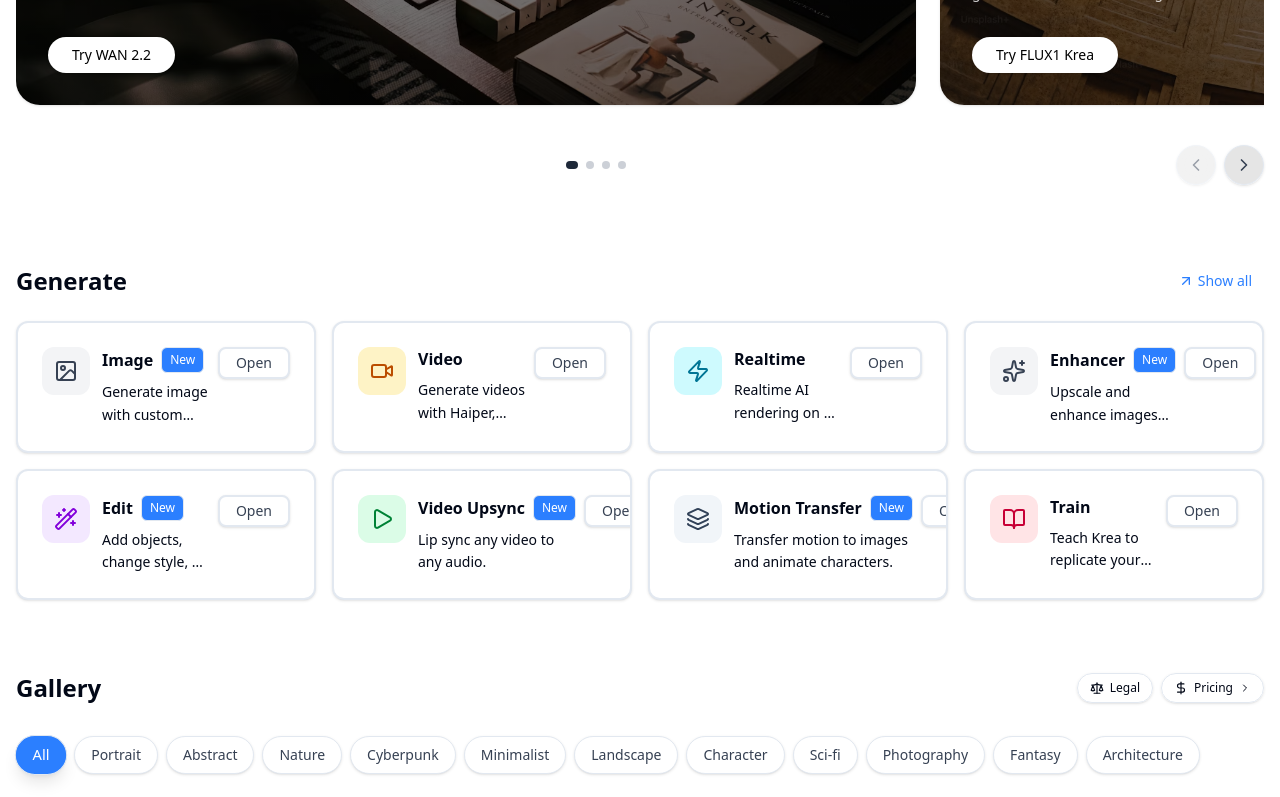
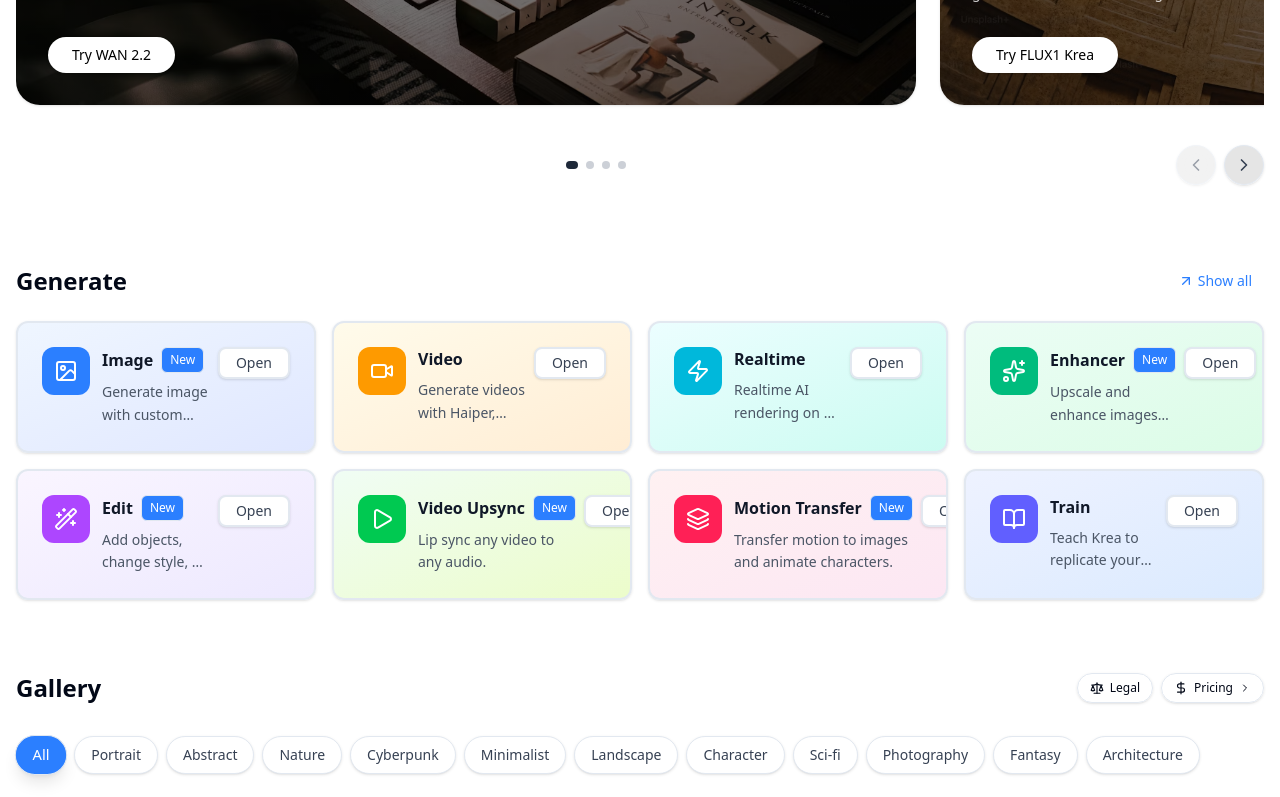
Before and after one commit to war-riz/krea-ai-clone, a Next.js app: page / in a window 1280 px wide. Shown: the part 523-1320 px from the top of the page. Built offline with nearby package versions, Linux system fonts and the light colour scheme.

Commit message:
Update config files

```diff
--- a/src/components/cards/model-cards-grid.tsx
+++ b/src/components/cards/model-cards-grid.tsx
@@ -101,7 +101,7 @@
                       <div className="flex items-center gap-2">
                         <h3 className={cn(
                           "font-semibold text-base transition-colors duration-200 truncate",
-                          "text-white-300 dark:text-black-100",
+                          "text-gray-900 dark:text-gray-100", // Fixed: Valid Tailwind classes
                           hoveredCard === model.id && "text-blue-600 dark:text-blue-400"
                         )}>
                           {model.name}
@@ -119,7 +119,7 @@
                           </Badge>
                         )}
                       </div>
-                      <p className="text-sm text-white-300 dark:text-black-400 leading-relaxed line-clamp-2">
+                      <p className="text-sm text-gray-600 dark:text-gray-400 leading-relaxed line-clamp-2">
                         {model.description}
                       </p>
                     </div>
--- a/src/constants/constants.ts
+++ b/src/constants/constants.ts
@@ -230,10 +230,10 @@
     id: 'image-gen',
     name: 'Image',
     description: 'Generate image with custom styles in Flux and Ideogram.',
-    backgroundColor: 'bg-white dark:bg-gray-800/50',
-    iconWrapper: 'bg-gray-100 dark:bg-gray-700',
+    backgroundColor: 'bg-gradient-to-br from-blue-50 to-indigo-100 dark:from-blue-900/30 dark:to-indigo-900/30',
+    iconWrapper: 'bg-blue-500 dark:bg-blue-600',
     icon: ImageIcon,
-    iconColor: 'text-gray-700 dark:text-gray-300',
+    iconColor: 'text-white',
     isNew: true,
     buttonText: 'Open'
   },
@@ -241,10 +241,10 @@
     id: 'video-gen',
     name: 'Video',
     description: 'Generate videos with Haiper, Pika, Runway, Luma, and more.',
-    backgroundColor: 'bg-white dark:bg-amber-900/20',
-    iconWrapper: 'bg-amber-100 dark:bg-amber-800/50',
+    backgroundColor: 'bg-gradient-to-br from-amber-50 to-orange-100 dark:from-amber-900/30 dark:to-orange-900/30',
+    iconWrapper: 'bg-amber-500 dark:bg-amber-600',
     icon: Video,
-    iconColor: 'text-amber-700 dark:text-amber-400',
+    iconColor: 'text-white',
     isNew: false,
     buttonText: 'Open'
   },
@@ -252,10 +252,10 @@
     id: 'realtime',
     name: 'Realtime',
     description: 'Realtime AI rendering on a canvas. Instant feedback loops.',
-    backgroundColor: 'bg-white dark:bg-cyan-900/20',
-    iconWrapper: 'bg-cyan-100 dark:bg-cyan-800/50',
+    backgroundColor: 'bg-gradient-to-br from-cyan-50 to-teal-100 dark:from-cyan-900/30 dark:to-teal-900/30',
+    iconWrapper: 'bg-cyan-500 dark:bg-cyan-600',
     icon: Zap,
-    iconColor: 'text-cyan-700 dark:text-cyan-400',
+    iconColor: 'text-white',
     isNew: false,
     buttonText: 'Open'
   },
@@ -263,10 +263,10 @@
     id: 'enhancer',
     name: 'Enhancer',
     description: 'Upscale and enhance images and videos up to 2.2K.',
-    backgroundColor: 'bg-white dark:bg-gray-800/50',
-    iconWrapper: 'bg-gray-100 dark:bg-gray-700',
+    backgroundColor: 'bg-gradient-to-br from-emerald-50 to-green-100 dark:from-emerald-900/30 dark:to-green-900/30',
+    iconWrapper: 'bg-emerald-500 dark:bg-emerald-600',
     icon: Sparkles,
-    iconColor: 'text-gray-700 dark:text-gray-300',
+    iconColor: 'text-white',
     isNew: true,
     buttonText: 'Open'
   },
@@ -274,10 +274,10 @@
     id: 'edit',
     name: 'Edit',
     description: 'Add objects, change style, or expand photos and generations.',
-    backgroundColor: 'bg-white dark:bg-purple-900/20',
-    iconWrapper: 'bg-purple-100 dark:bg-purple-800/50',
+    backgroundColor: 'bg-gradient-to-br from-purple-50 to-violet-100 dark:from-purple-900/30 dark:to-violet-900/30',
+    iconWrapper: 'bg-purple-500 dark:bg-purple-600',
     icon: Wand2,
-    iconColor: 'text-purple-700 dark:text-purple-400',
+    iconColor: 'text-white',
     isNew: true,
     buttonText: 'Open'
   },
@@ -285,10 +285,10 @@
     id: 'video-upsync',
     name: 'Video Upsync',
     description: 'Lip sync any video to any audio.',
-    backgroundColor: 'bg-white dark:bg-green-900/20',
-    iconWrapper: 'bg-green-100 dark:bg-green-800/50',
+    backgroundColor: 'bg-gradient-to-br from-green-50 to-lime-100 dark:from-green-900/30 dark:to-lime-900/30',
+    iconWrapper: 'bg-green-500 dark:bg-green-600',
     icon: Play,
-    iconColor: 'text-green-700 dark:text-green-400',
+    iconColor: 'text-white',
     isNew: true,
     buttonText: 'Open'
   },
@@ -296,10 +296,10 @@
     id: 'motion-transfer',
     name: 'Motion Transfer',
     description: 'Transfer motion to images and animate characters.',
-    backgroundColor: 'bg-white dark:bg-slate-800/50',
-    iconWrapper: 'bg-slate-100 dark:bg-slate-700',
+    backgroundColor: 'bg-gradient-to-br from-rose-50 to-pink-100 dark:from-rose-900/30 dark:to-pink-900/30',
+    iconWrapper: 'bg-rose-500 dark:bg-rose-600',
     icon: Layers,
-    iconColor: 'text-slate-700 dark:text-slate-300',
+    iconColor: 'text-white',
     isNew: true,
     buttonText: 'Open'
   },
@@ -307,10 +307,10 @@
     id: 'train-advanced',
     name: 'Train',
     description: 'Teach Krea to replicate your style, products, or characters.',
-    backgroundColor: 'bg-white dark:bg-rose-900/20',
-    iconWrapper: 'bg-rose-100 dark:bg-rose-800/50',
+    backgroundColor: 'bg-gradient-to-br from-indigo-50 to-blue-100 dark:from-indigo-900/30 dark:to-blue-900/30',
+    iconWrapper: 'bg-indigo-500 dark:bg-indigo-600',
     icon: BookOpen,
-    iconColor: 'text-rose-700 dark:text-rose-400',
+    iconColor: 'text-white',
     isNew: false,
     buttonText: 'Open'
   }
--- a/tailwind.config.js
+++ b/tailwind.config.js
@@ -13,6 +13,10 @@
     { pattern: /^bg-gradient-to-/ },
     { pattern: /^from-/ },
     { pattern: /^to-/ },
+    { pattern: /^bg-gradient-to-/ },
+    { pattern: /^from-(blue|amber|cyan|emerald|purple|green|rose|indigo)-(50|900)/ },
+    { pattern: /^to-(indigo|orange|teal|green|violet|lime|pink|blue)-(100|900)/ },
+    { pattern: /^bg-(blue|amber|cyan|emerald|purple|green|rose|indigo)-(500|600)/ },
     // Solid backgrounds
     { pattern: /^bg-(blue|amber|cyan|emerald|purple|green|rose|indigo)-(50|100|500|600|900)/ },
     // With opacity variations
```
